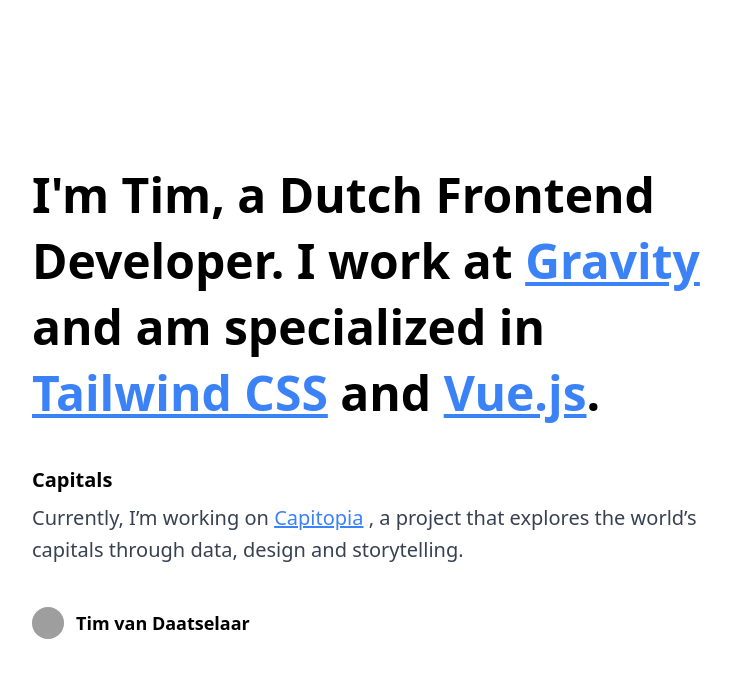
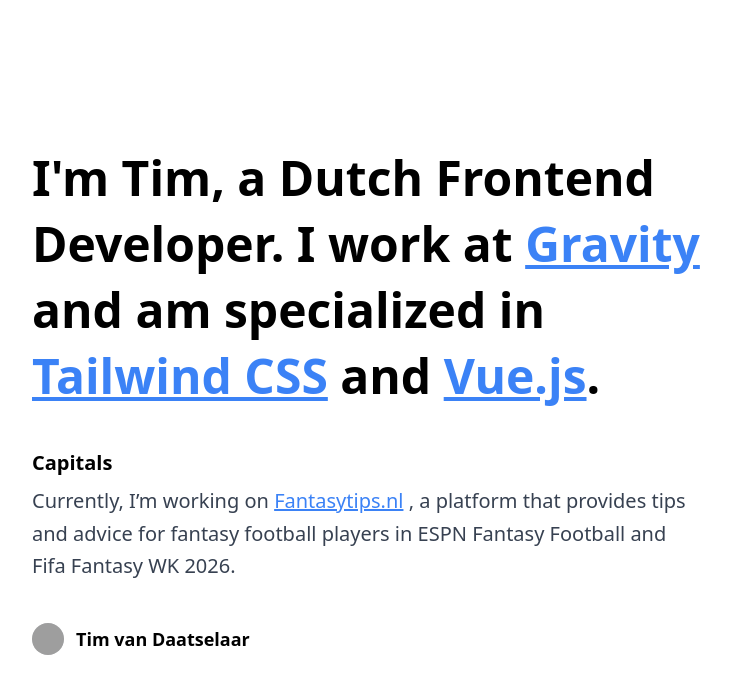
Before and after one commit to timvandaatselaar/timvandaatselaar.github.io, a Nuxt app: page / in a window 1280 px wide. Shown: the top 694 px of the page, without its empty margins (96-827 px from the left). Built offline with nearby package versions, Linux system fonts and the light colour scheme; grey boxes are pictures that could not be loaded.

Commit message:
feat: update text

```diff
--- a/pages/index.vue
+++ b/pages/index.vue
@@ -32,13 +32,12 @@
           <p class="mt-2 text-xl leading-relaxed text-gray-700">
             Currently, I’m working on
             <a
-              href="https://capitopia.world/"
+              href="https://fantasytips.nl"
               target="_blank"
               class="text-blue-500 underline hover:no-underline"
-              >Capitopia</a
+              >Fantasytips.nl</a
             >
-            , a project that explores the world’s capitals through data, design
-            and storytelling.
+            , a platform that provides tips and advice for fantasy football players in ESPN Fantasy Football and Fifa Fantasy WK 2026.
           </p>
         </div>
 
```
